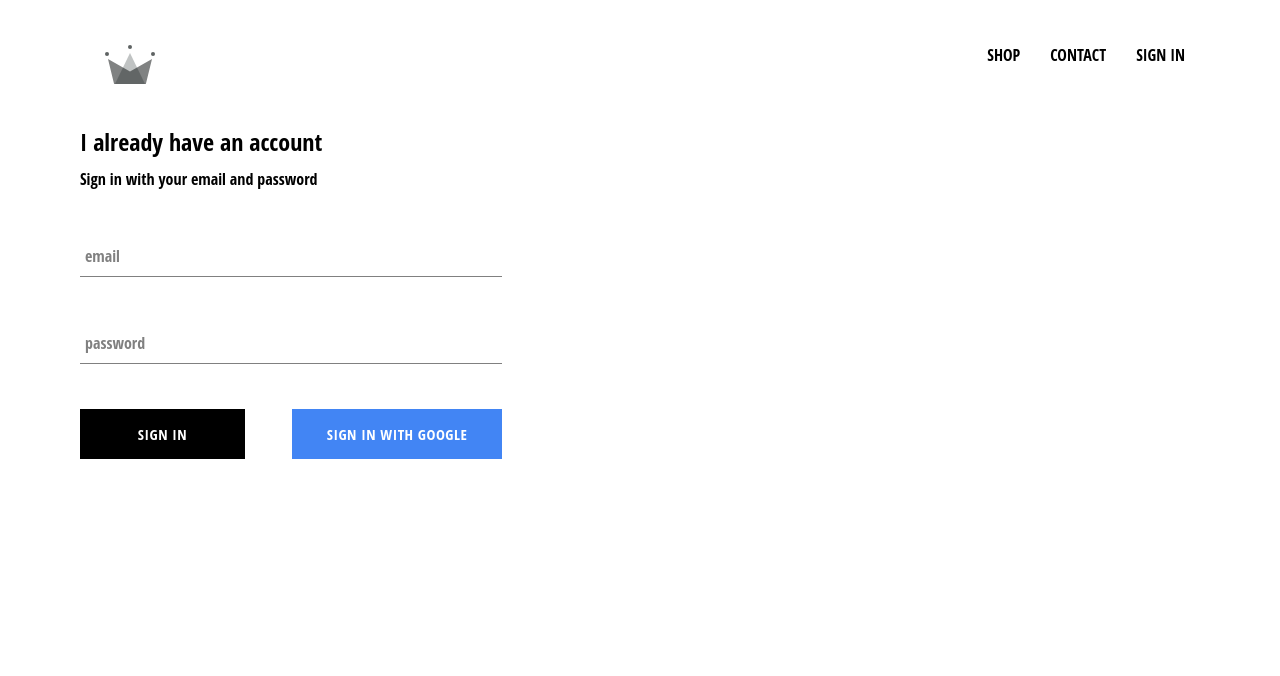
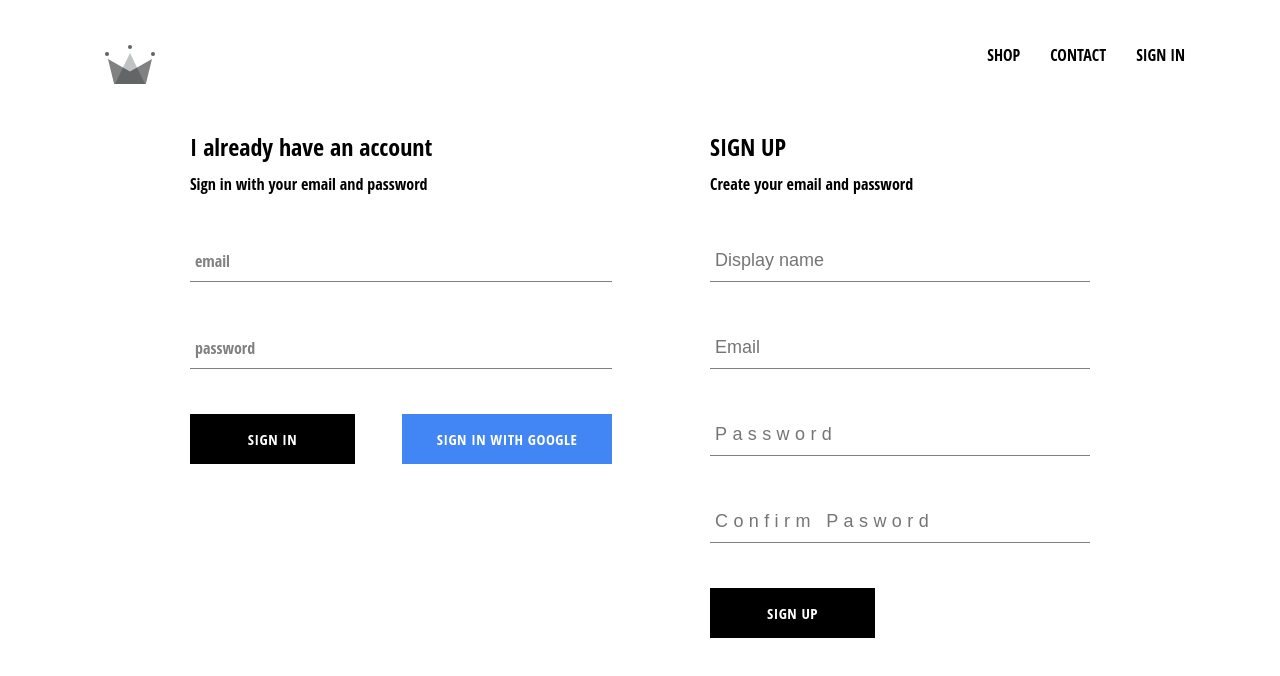
Before and after one commit to nguyenpcminh/e-commercce, a React (Create React App) app: page /signin in a window 1280 px wide. Shown: the top 676 px of the page. Built offline with nearby package versions, Linux system fonts and the light colour scheme; no server answers.

Commit message:
add sign up email firebase

```diff
--- a/src/App.js
+++ b/src/App.js
@@ -12,9 +12,10 @@ function App() {
   useEffect(() => {
     auth.onAuthStateChanged(async user => {
       setCurrentUser(user);
-      createUserProfile(user);
+      await createUserProfile(user);
+      console.log(currentUser);
     });
-  },[]);
+  });
 
   return (
     <div>
--- /dev/null
+++ b/src/components/sign-up.js
@@ -0,0 +1,88 @@
+import React from "react";
+import Button from "../components/button";
+import FormInput from "../components/form-input";
+import { auth, createUserProfile } from "../firebase/firebase.utils";
+
+class SignUp extends React.Component {
+  constructor() {
+    super();
+    this.state = {
+      displayName: "",
+      email: "",
+      password: "",
+      confirmPassword: "",
+    };
+  }
+
+  handleSubmit = async (e) => {
+    e.preventDefault();
+    const { displayName, email, password, confirmPassword } = this.state;
+    if (password !== confirmPassword) {
+      alert("password don't match");
+      return;
+    }
+    try {
+      const { user } = await auth.createUserWithEmailAndPassword(
+        email,
+        password
+      );
+      await createUserProfile(user, displayName);
+      this.setState({
+        displayName: "",
+        email: "",
+        password: "",
+        confirmPassword: "",
+      });
+    } catch (error) {
+      console.log(error.message);
+    }
+  };
+
+  handleChange = (event) => {
+    const { name, value } = event.target;
+    this.setState({ [name]: value });
+  };
+
+  render() {
+    const { displayName, email, password, confirmPassword } = this.state;
+    return (
+      <div className='sign-up'>
+        <h2 className='title'>SIGN UP</h2>
+        <span>Create your email and password</span>
+        <form onSubmit={this.handleSubmit}>
+          <FormInput
+            type='text'
+            placeholder='Display name'
+            name='displayName'
+            value={displayName}
+            onChange={this.handleChange}
+          />
+          <FormInput
+            type='email'
+            placeholder='Email'
+            name='email'
+            value={email}
+            onChange={this.handleChange}
+          />
+          <FormInput
+            type='password'
+            placeholder='Password'
+            name='password'
+            value={password}
+            onChange={this.handleChange}
+          />
+          <FormInput
+            type='password'
+            placeholder='Confirm Pasword'
+            name='confirmPassword'
+            value={confirmPassword}
+            onChange={this.handleChange}
+          />
+          <Button onSubmit={this.handleSubmit}>SIGN UP</Button>
+        </form>
+      </div>
+    );
+  }
+}
+
+export default SignUp;
--- a/src/firebase/firebase.utils.js
+++ b/src/firebase/firebase.utils.js
@@ -26,15 +26,16 @@ export const createUserProfile = async (userAuth, additionData) => {
 
     try {
       await userRef.set({
-        displayName,
+        displayName : !displayName ? additionData : displayName,
         email,
         dateCreate,
-        ...additionData,
       });
     } catch (error) {
       console.log(error.message);
     }
   }
+
+  return userRef;
 };
 
 firebase.initializeApp(config);
--- a/src/pages/sign-in-and-sign-up.js
+++ b/src/pages/sign-in-and-sign-up.js
@@ -1,11 +1,13 @@
 import React from 'react';
 import SigIn from '../components/sign-in';
+import SignUp from '../components/sign-up';
 
 
 const SignInAndSignUp = () => {
     return (
         <div className='sign-in-and-sign-up'>
             <SigIn />
+            <SignUp />
         </div>
     )
 }
--- /dev/null
+++ b/src/scss/components/sign-up.scss
@@ -0,0 +1,8 @@
+.sign-up {
+    display: flex;
+    flex-direction: column;
+    width: 380px;
+    .title{
+        margin: 10px 0;
+    }
+}
--- a/src/scss/main.scss
+++ b/src/scss/main.scss
@@ -5,7 +5,7 @@
 //Pages
 
 @import 'pages/home-page.scss';
-
+@import 'pages/sign-in-and-sign-up.scss';
 
 //Components
 
@@ -17,3 +17,4 @@
 @import 'components/form-input.scss';
 @import 'components/button.scss';
 @import 'components/sign-in.scss';
+@import 'components/sign-up.scss';
--- /dev/null
+++ b/src/scss/pages/sign-in-and-sign-up.scss
@@ -0,0 +1,6 @@
+.sign-in-and-sign-up {
+    width: 900px;
+    display: flex;
+    justify-content: space-between;
+    margin: 30px auto;
+}
```
